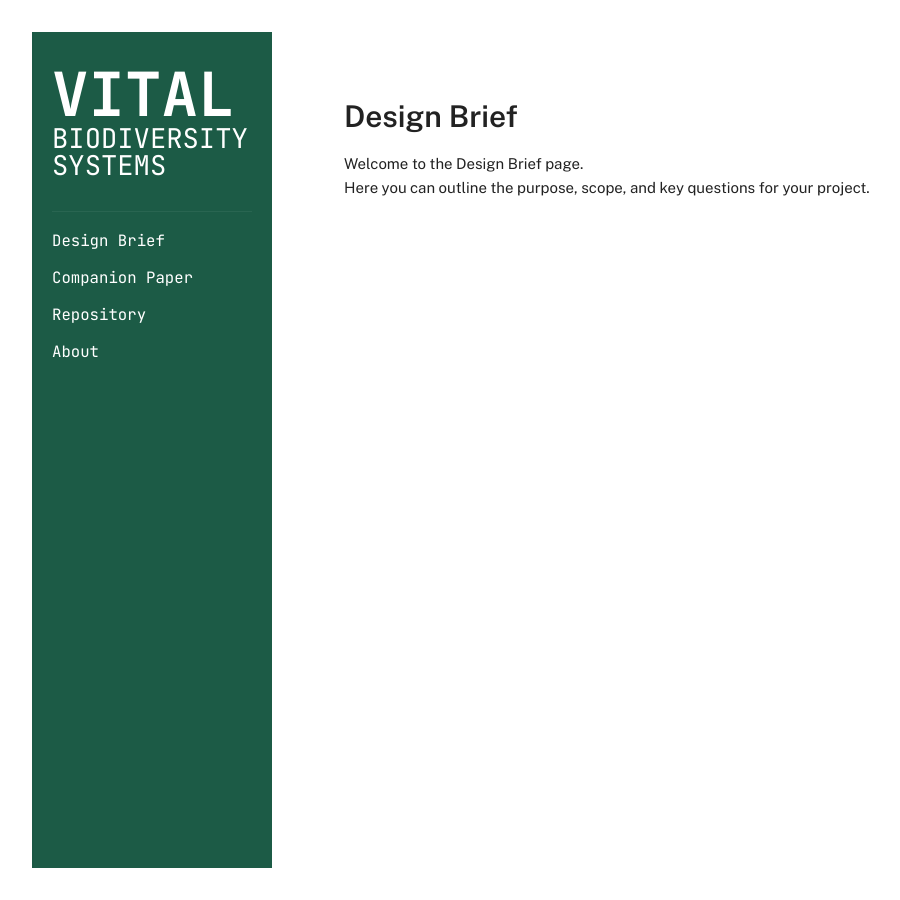
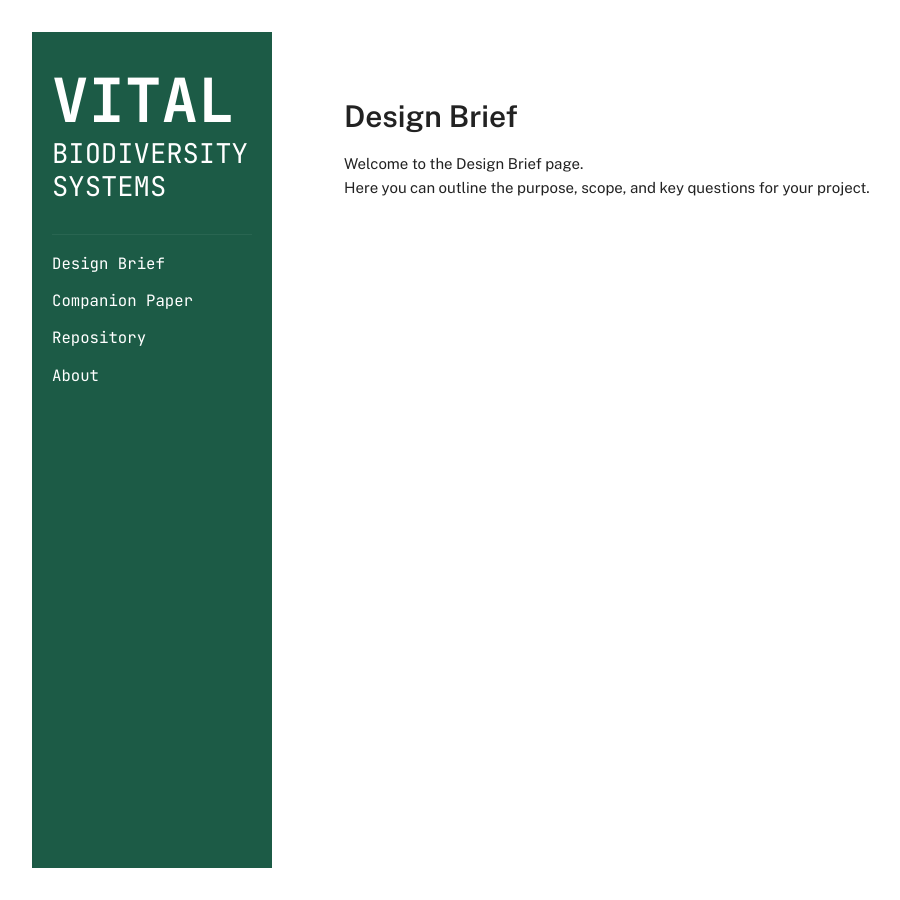
Before and after one commit to vitalbiodiversity/vitalbiodiversity.github.io, a Jekyll site: the page built from index.md, in a window 1280 px wide and 900 px high. Shown: the whole window, without its empty margins (58-958 px from the left). Built offline with Jekyll 4.4.1, drawn with Linux system fonts in a browser that asks for light colours.

Commit message:
Update style.css

```diff
--- a/assets/css/style.css
+++ b/assets/css/style.css
@@ -87,7 +87,7 @@ body {
 .site-title .title-small {
   display: block;         /* stack blocks vertically */
   margin: 0;
-  line-height: 1;         /* removes extra spacing caused by font height */
+  line-height: 1.2;         /* removes extra spacing caused by font height */
 }
 
 /* Larger part of title */
```
